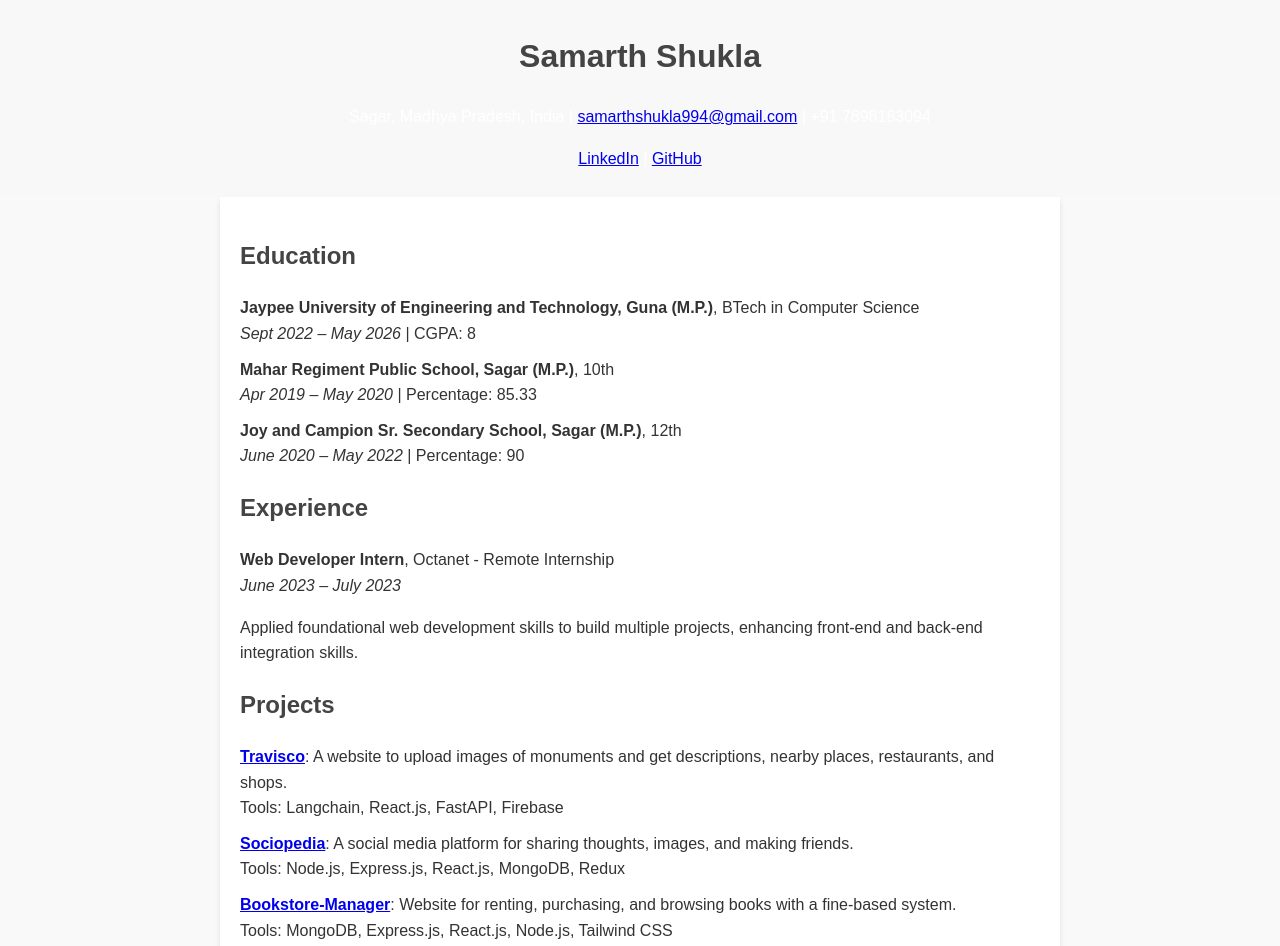
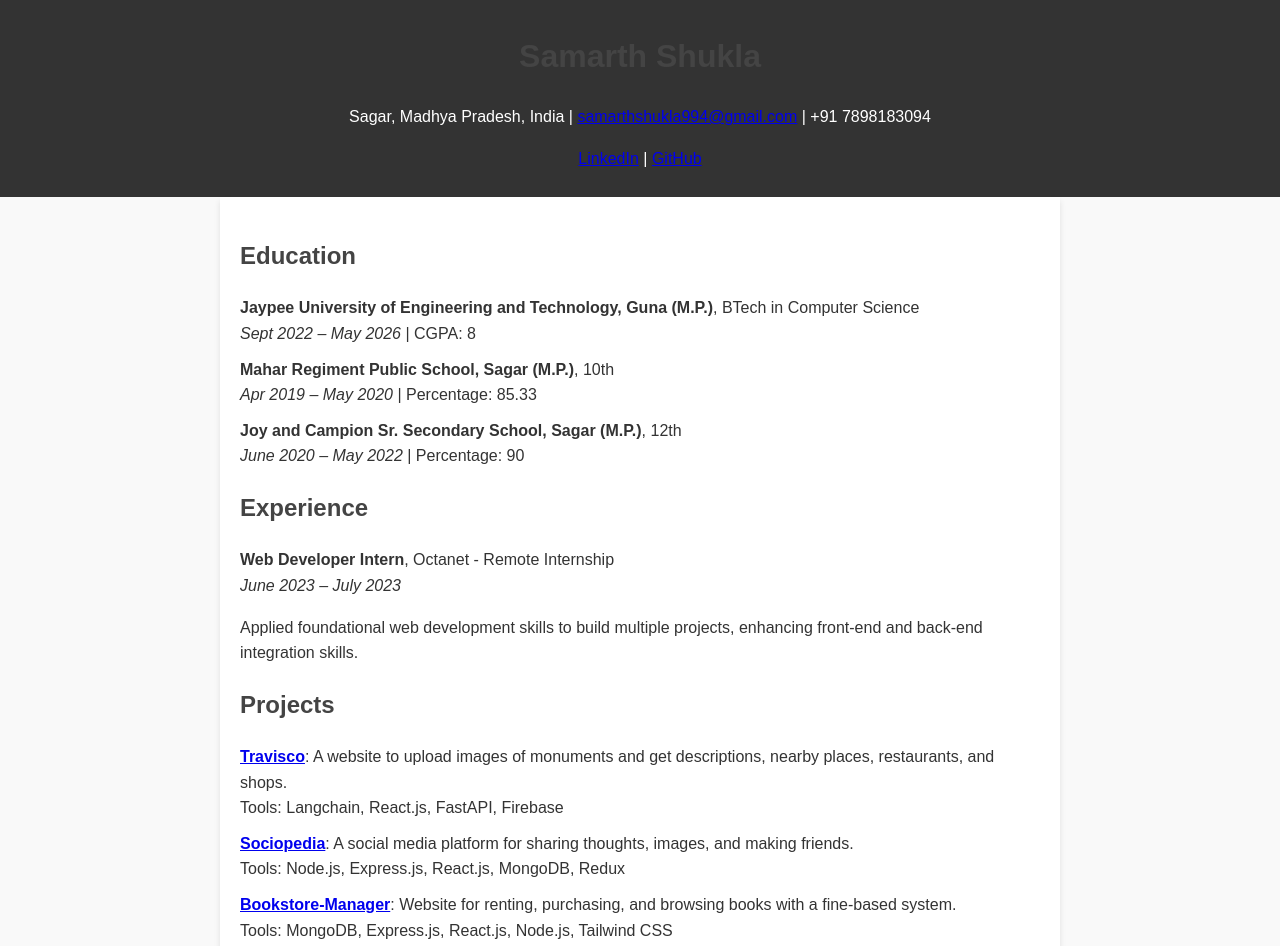
Before and after one commit to Sama2911arth/Resume-using-Github-dev, a plain HTML site: page index.html in a window 1280 px wide. Shown: the top 946 px of the page. Drawn offline with Linux system fonts and the light colour scheme.

Commit message:
Resume Commit 2ND

```diff
--- a/index.html
+++ b/index.html
@@ -14,7 +14,7 @@
       color: #333;
     }
     header {
-      background: #f9f8f8;
+      background: #333;
       color: #fff;
       padding: 10px 20px;
       text-align: center;
```
